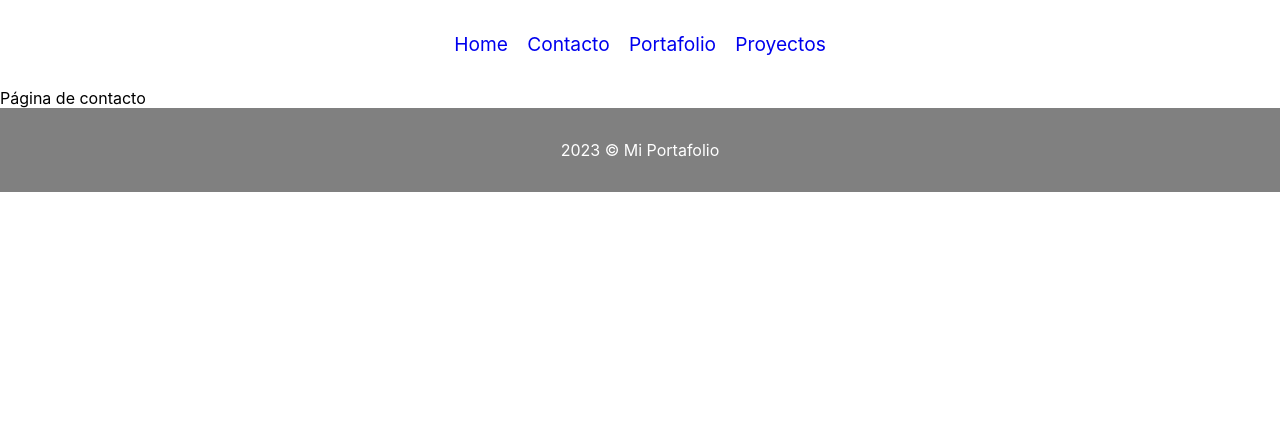
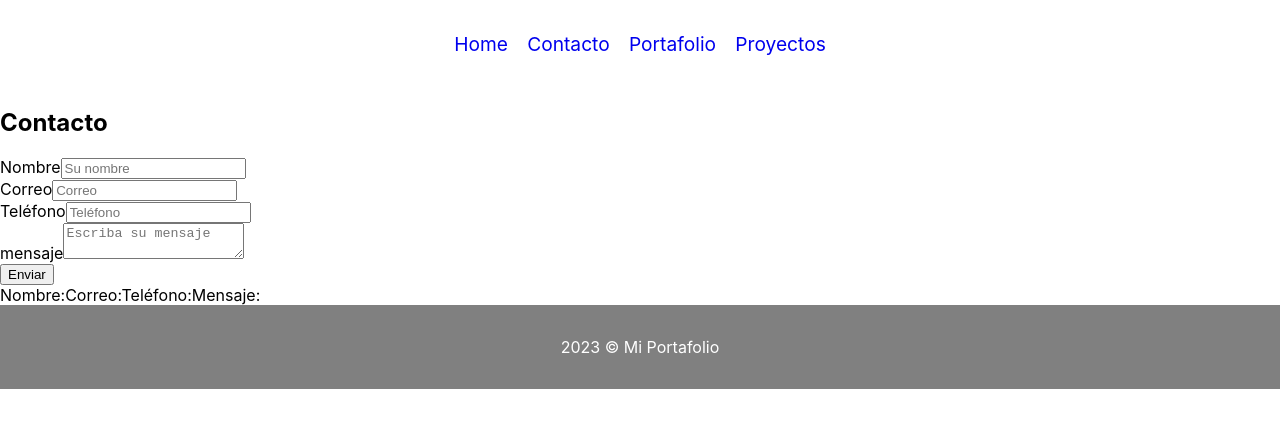
Before and after one commit to alanjq/web-g1, a React (Create React App) app: page /contact in a window 1280 px wide. Shown: the top 428 px of the page. Built offline with nearby package versions, Linux system fonts and the light colour scheme.

Commit message:
Contact Page

```diff
--- a/src/pages/ContactPage.jsx
+++ b/src/pages/ContactPage.jsx
@@ -1,10 +1,81 @@
-import React from 'react';
+import React, { useState } from 'react';
+
 
 function ContactPage() {
+    const [name, setName] = useState('')
+    const [email, setEmail] = useState('')
+    const [phone, setPhone] = useState('')
+    const [message, setMessage] = useState('')
+
+    const [data, setData] = useState({})
+
+    const handleNameChange = ({ target }) => {
+        setName(target.value)
+    }
+
+    const handleEmailChange = ({ value }) => setEmail(value)
+
+    const handlePhoneChange = (value) => setPhone(value)
+
+    // Armar payload
+    const handleSubmit = () => {
+        let payload = {
+            name,
+            email,
+            phone,
+            message
+        }
+
+        // Asignar el valor a data
+        setData(payload)
+    }
+
     return (
-        <div>
-            Página de contacto
-        </div>
+        <section className='contact'>
+            <h1>Contacto</h1>
+
+            <form>
+                <div>
+                    <label htmlFor="name">Nombre</label>
+                    <input type="text" name="name" placeholder='Su nombre' onChange={handleNameChange} />
+                </div>
+                <div>
+                    <label htmlFor="email">Correo</label>
+                    <input type="text" name="email" placeholder='Correo'
+                        onChange={({ target }) => handleEmailChange(target)} />
+                </div>
+                <div>
+                    <label htmlFor="phone">Teléfono</label>
+                    <input type="text" name="phone" placeholder='Teléfono' onChange={({ target }) => handlePhoneChange(target.value)} />
+                </div>
+                <div>
+                    <label htmlFor="message">mensaje</label>
+                    <textarea name='message' placeholder='Escriba su mensaje' onChange={({ target }) => setMessage(target.value)}></textarea>
+                </div>
+                <div>
+                    <button type="button" onClick={handleSubmit}>Enviar</button>
+                </div>
+            </form>
+
+            <div className='preview'>
+                <span>
+                    <label>Nombre:</label>
+                    <span>{data.name}</span>
+                </span>
+                <span>
+                    <label>Correo:</label>
+                    <span>{data.email}</span>
+                </span>
+                <span>
+                    <label>Teléfono:</label>
+                    <span>{data.phone}</span>
+                </span>
+                <span>
+                    <label>Mensaje:</label>
+                    <span>{data.message}</span>
+                </span>
+            </div>
+        </section>
     )
 }
 export default ContactPage
```
